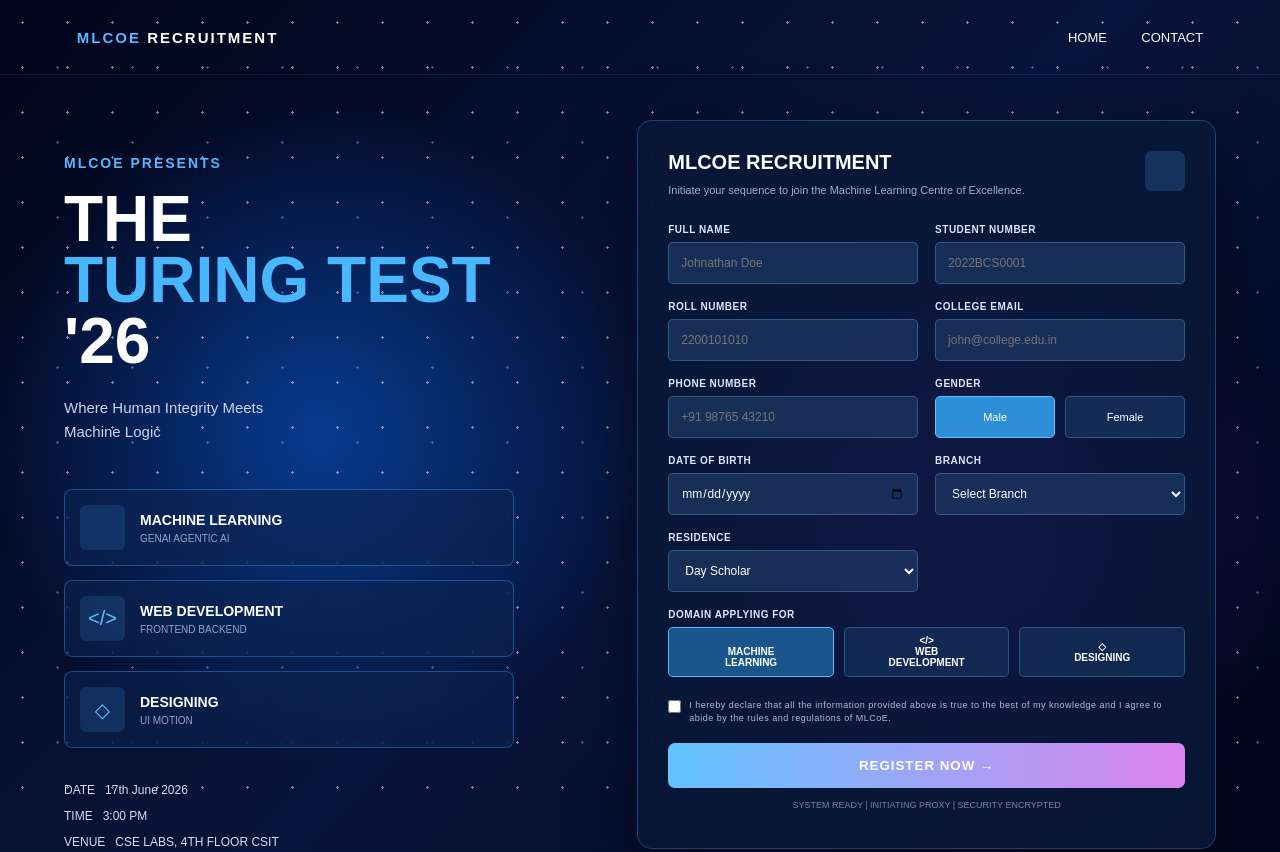
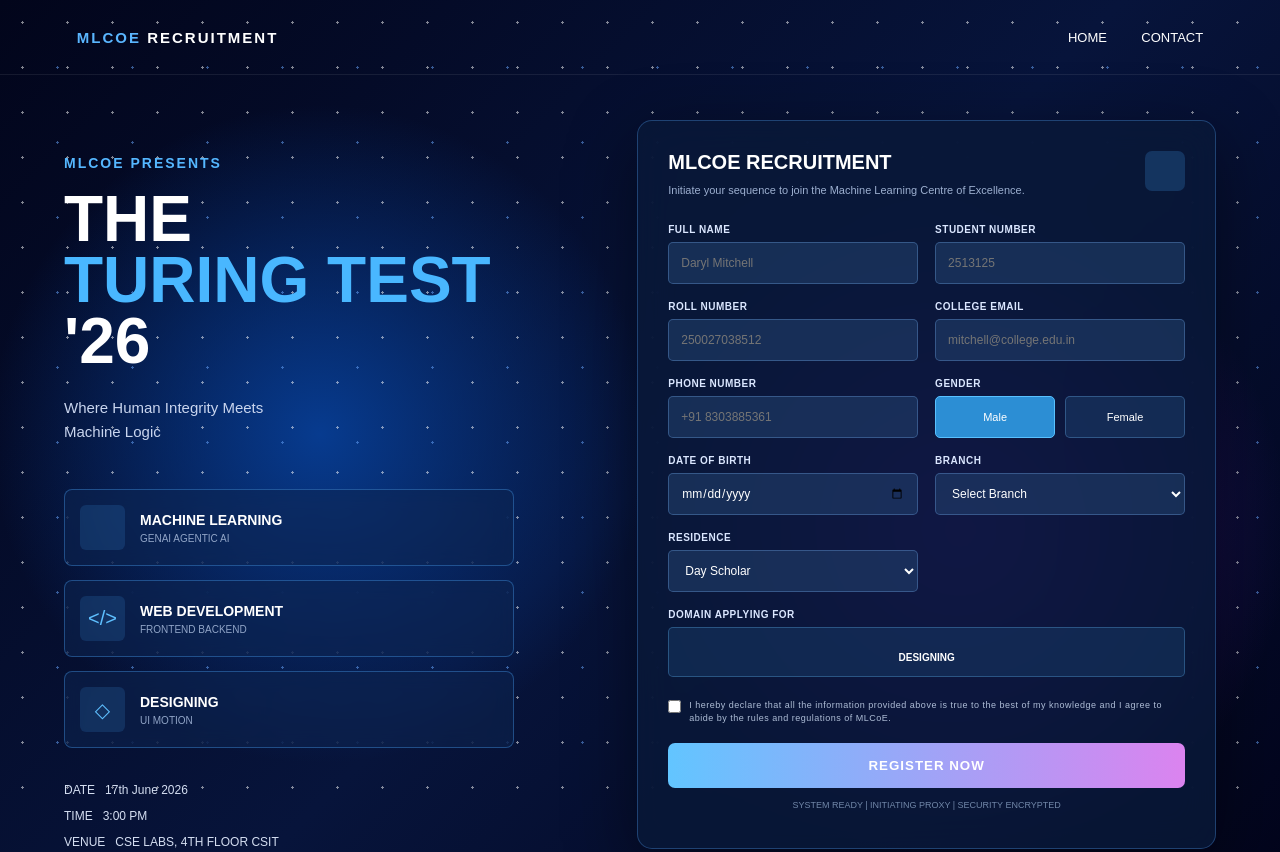
Before and after one commit to vivek-soni-web/Registration-form, a plain HTML site: page index.html in a window 1280 px wide. Shown: the top 852 px of the page. Drawn offline with Linux system fonts and the light colour scheme.

Commit message:
Update project

```diff
--- a/index.html
+++ b/index.html
@@ -95,29 +95,29 @@
 
           <div class="input-group">
             <label>FULL NAME</label>
-            <input type="text" placeholder="Johnathan Doe" required>
+            <input type="text" placeholder="Daryl Mitchell" required>
           </div>
 
           <div class="input-group">
             <label>STUDENT NUMBER</label>
-            <input type="text" placeholder="2022BCS0001" required>
+            <input type="text" placeholder="2513125" required>
           </div>
 
 
           <div class="input-group">
             <label>ROLL NUMBER</label>
-            <input type="text" placeholder="2200101010" required>
+            <input type="text" placeholder="250027038512" required>
           </div>
 
           <div class="input-group">
             <label>COLLEGE EMAIL</label>
-            <input type="email" placeholder="john@college.edu.in" required>
+            <input type="email" placeholder="mitchell@college.edu.in" required>
           </div>
 
 
           <div class="input-group">
             <label>PHONE NUMBER</label>
-            <input type="tel" placeholder="+91 98765 43210" required>
+            <input type="tel" placeholder="+91 8303885361" required>
           </div>
 
 
@@ -166,18 +166,18 @@
 
             <div class="domain-buttons">
 
-              <button type="button" class="active">
+              <!-- <button type="button" class="active">
                 <br>
                 MACHINE<br>LEARNING
-              </button>
+              </button> -->
+
+              <!-- <button type="button">
+                &lt;/&gt;<br>
+                WEB<br>DEVELOPMENT
+              </button> -->
 
               <button type="button">
-                &lt;/&gt;<br>
-                WEB<br>DEVELOPMENT
-              </button>
-
-              <button type="button">
-                ◇<br>
+                <br>
                 DESIGNING
               </button>
 
@@ -197,7 +197,7 @@
 
 
           <button class="register" type="submit">
-            REGISTER NOW →
+            REGISTER NOW
           </button>
 
           <div class="security">
```
